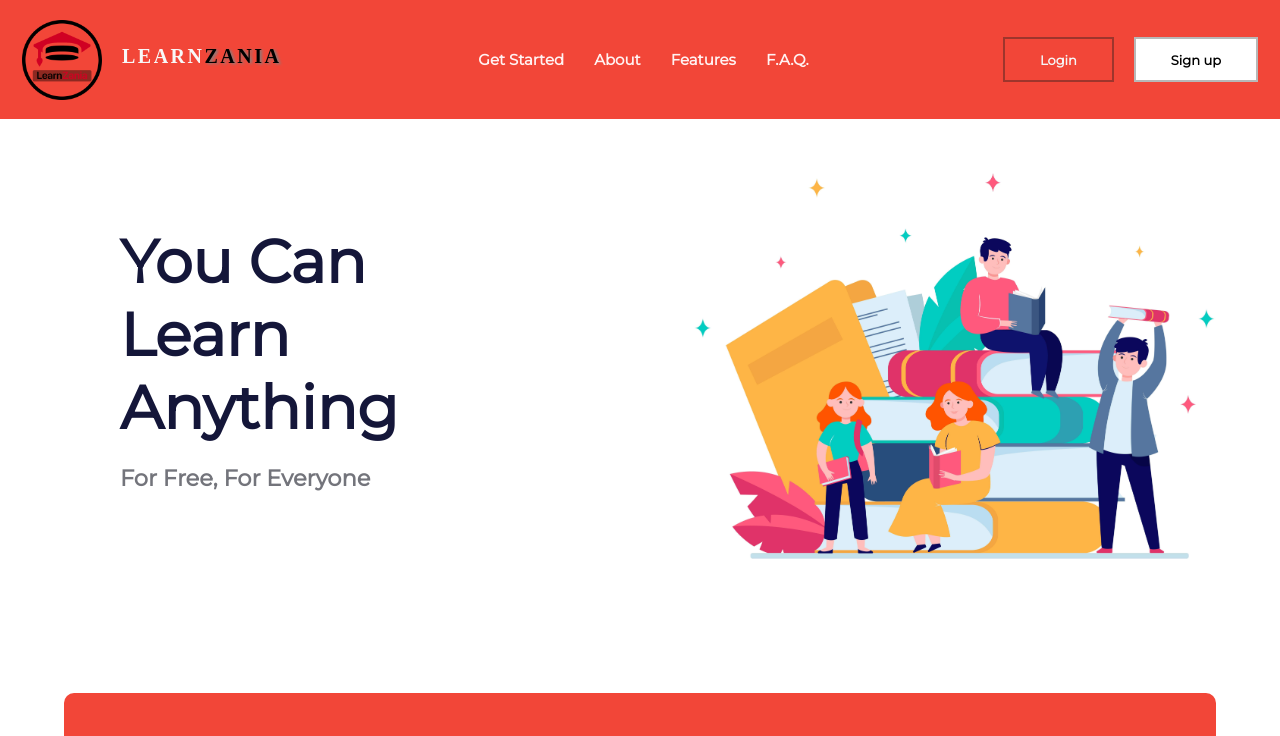
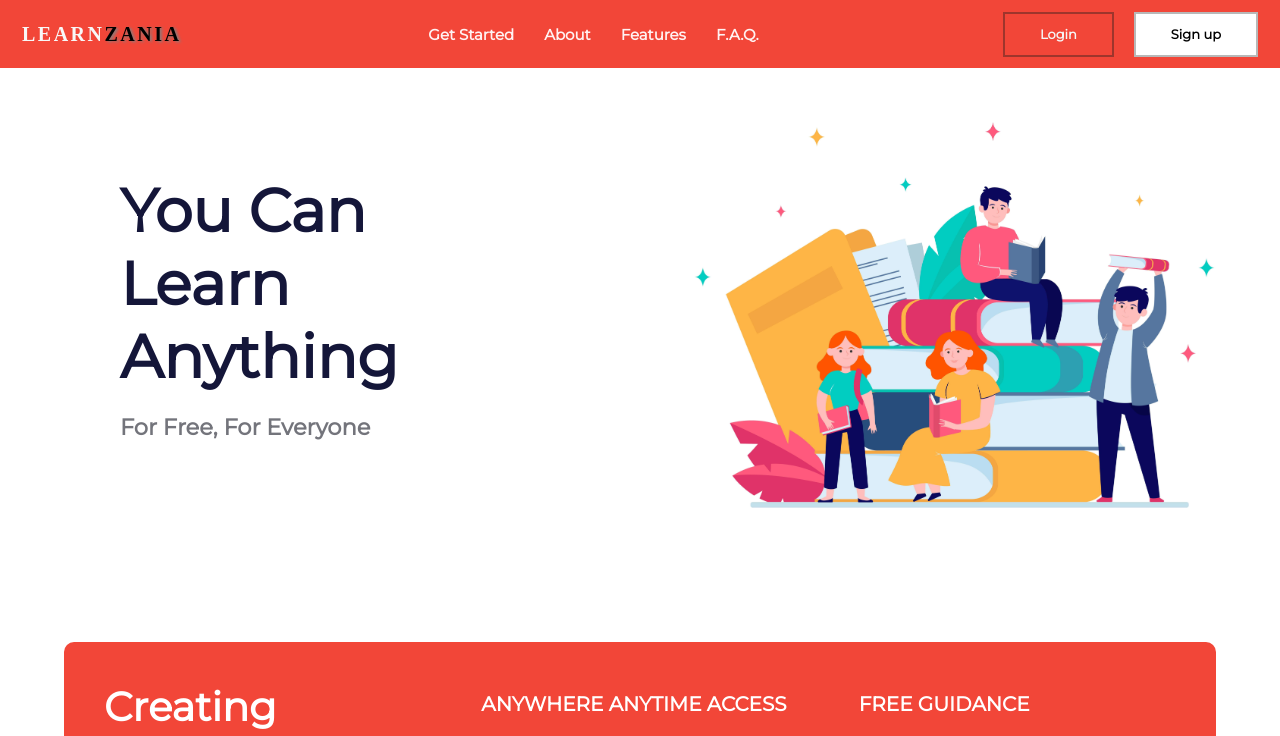
Before and after one commit to Akshima-Ghai/OneEducationalWebsiteForAll, a React (Create React App) app: page / in a window 1280 px wide. Shown: the top 736 px of the page. Built offline with nearby package versions, Linux system fonts and the light colour scheme.

Commit message:
reverse the changes

```diff
--- a/src/components/Header/Header.css
+++ b/src/components/Header/Header.css
@@ -19,13 +19,6 @@
   cursor: pointer;
   font-size: 2rem;
   font-family: "cursive";
-  margin-top: 2.5rem;
-}
-
-.header__logo{
-  padding: 1rem;
-  width: 10rem;
-  cursor: pointer;
 }
 
 .header__h1--label {
--- a/src/components/Header/Header.js
+++ b/src/components/Header/Header.js
@@ -1,6 +1,5 @@
 import React, { useState } from "react";
 import "./Header.css";
-import ImgSrc from "./../../shared/ImgSrc";
 import { Link, withRouter } from "react-router-dom";
 
 import Nav from "./../Nav/Nav";
@@ -17,8 +16,7 @@ const Header = (props) => {
   window.addEventListener("scroll", ChangeNavColor);
   return (
     <header className="header">
-      <div onClick={() => props.history.push("/")} style={{display:"flex"}}>
-        <img src={ImgSrc.Logo} alt="logo" className="header__logo"/>
+      <div onClick={() => props.history.push("/")}>
         <h1 className="header__h1">
           LEARN
           <label className="header__h1--label">Zania</label>
--- a/src/shared/ImgSrc.js
+++ b/src/shared/ImgSrc.js
@@ -1,6 +1,5 @@
 import HomeBanner from './../assets/home_banner.png'
 import Education from './../assets/education.png'
-import Logo from './../assets/logos/1.png'
 import Message from './../assets/message.png'
 import Free from './../assets/free-delivery.png'
 import Working from './../assets/computer.png'
@@ -17,7 +16,6 @@ import Teacher from './../assets/Teacher.png'
 import confuse from "./../assets/confuse.png";
 export default {
     homeBanner:HomeBanner,
-    Logo,
     Education,
     Message,
     Free,
```
